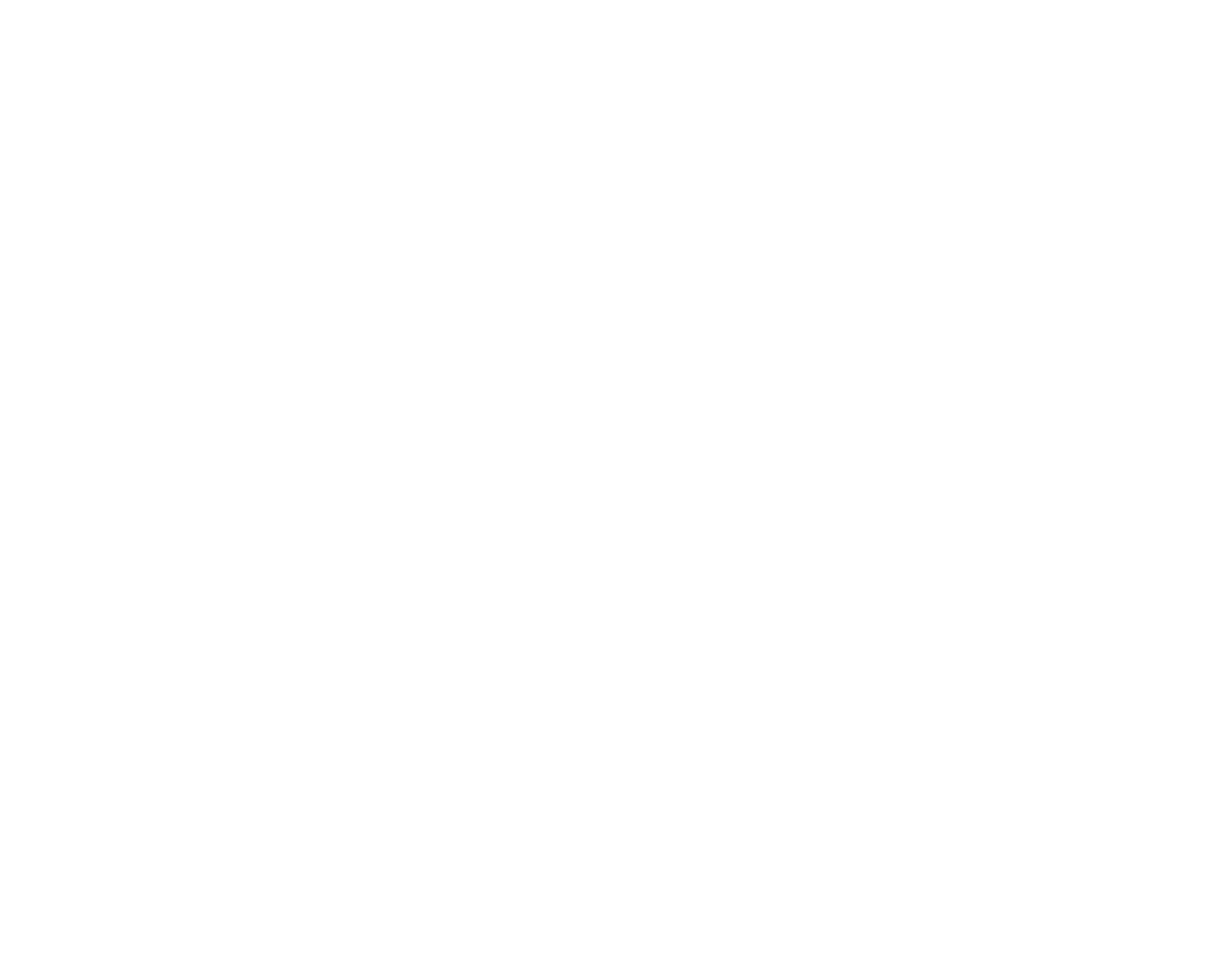
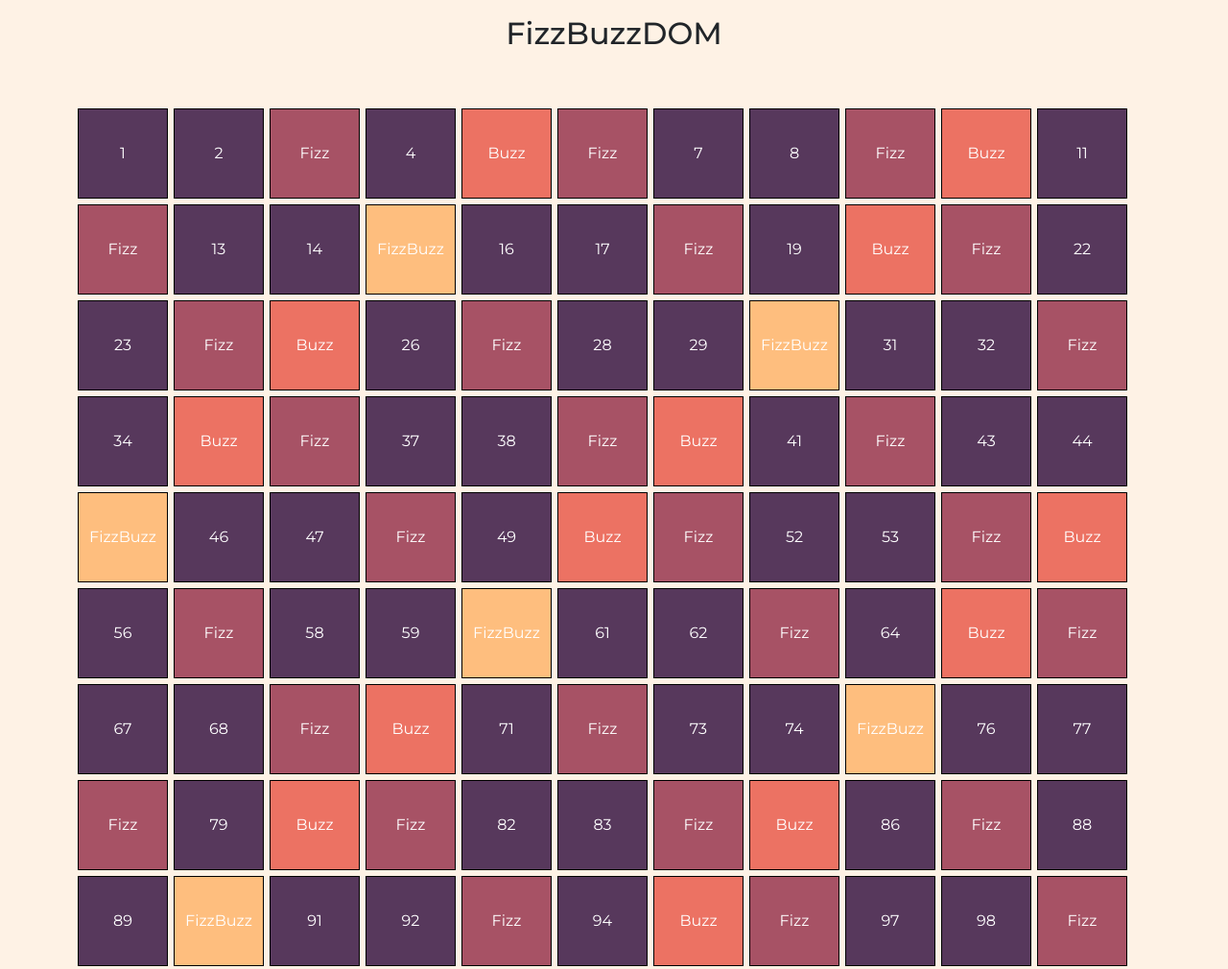
Before and after one commit to Benedettopana/js-fizzbuzz, a plain HTML site: page index.html in a window 1280 px wide. Shown: the top 1010 px of the page at 96% size. Before the commit the page ends 800 px from the top, so only its background shows below. Drawn offline with nearby package versions, Linux system fonts and the light colour scheme.

Commit message:
[add]Bonus 2

```diff
--- a/assets/css/style.css
+++ b/assets/css/style.css
@@ -1,3 +1,39 @@
 body{
   font-family: "Montserrat", sans-serif;
 }
+
+.box{
+  width: 94px;
+  height: 94px;
+  display: flex;
+  justify-content: center;
+  align-items: center;
+  background-color: cadetblue;
+  border: 1.5px solid black;
+  margin: 3px;
+  color: white;
+}
+
+/* PALETTE */
+
+
+
+.body-color {
+	background: rgba(254, 190, 126, .2);
+}
+
+.first-color {
+	background: #57385c;
+}
+
+.second-color {
+	background: #a75265;
+}
+
+.third-color {
+	background: #ec7263;
+}
+
+.fourth-color {
+	background: #febe7e;
+}
--- a/index.html
+++ b/index.html
@@ -15,8 +15,11 @@
   <link rel="stylesheet" href="./assets/css/style.css">
   <title>Document</title>
 </head>
-<body>
+<body class="body-color ">
+  <h2 class="text-center mt-3 ">FizzBuzzDOM</h2>
+  <div id="cont-box" class="container-xl p-2   my-5 d-flex flex-wrap ">
 
+  </div>
 
 
   <script src="./js/script.js"></script>
--- a/js/script.js
+++ b/js/script.js
@@ -1,17 +1,33 @@
 const fizz = 'Fizz'; //multiplo 3
 const buzz = 'Buzz'; //multiplo 5
 
+const contBox = document.getElementById('cont-box');
 // Faccio partire il ciclo da uno e lo continuo finchè non fa 100 iterazioni
+
 for(let i=1; i <= 100; i++){
   let verify = true;
   if((!(i % 3)) && (!(i % 5))){
+    contBox.innerHTML += `
+      <div class="box  fourth-color ">${fizz + buzz}</div>
+    `;
     console.log(fizz + buzz);
     verify = false;
   }else if(!(i % 3)){
+      contBox.innerHTML += `
+        <div class="box second-color">${fizz}</div>
+      `;
       console.log(fizz);
       verify = false;
     }else if(!(i % 5)){
+        contBox.innerHTML += `
+        <div class="box third-color">${buzz}</div>
+        ` ;
         console.log(buzz);
         verify = false;
-    }else if(verify) console.log(i);
+    }else if(verify){
+      contBox.innerHTML += `
+        <div class="box first-color">${i}</div>
+        `;
+      console.log(i);
+    }
 }
```
